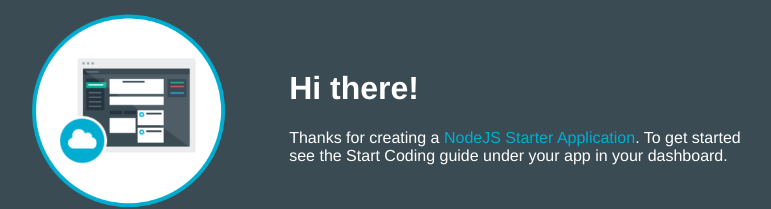
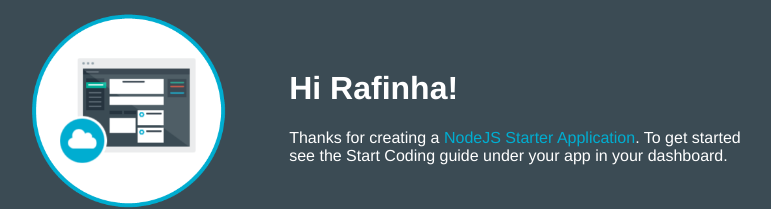
Before and after one commit to raphaelsilvada/rafa-demo-webinar-1463494047434, a website: page public/index.html in a window 1280 px wide. Shown: the part 145-354 px from the top of the page, without its empty margins (253-1024 px from the left). Drawn offline with Linux system fonts and the light colour scheme.

Commit message:
Version 1.0

```diff
--- a/public/index.html
+++ b/public/index.html
@@ -15,7 +15,7 @@
         <td style= "width:30%;">
           <img class = "newappIcon" src="images/newapp-icon.png">
         <td>
-            <h1>Hi there!</h1>
+            <h1>Hi Rafinha!</h1>
           <p>Thanks for creating a
             <span class = "blue">NodeJS Starter Application</span>.
             To get started see the Start Coding guide under your app in your dashboard.
```
